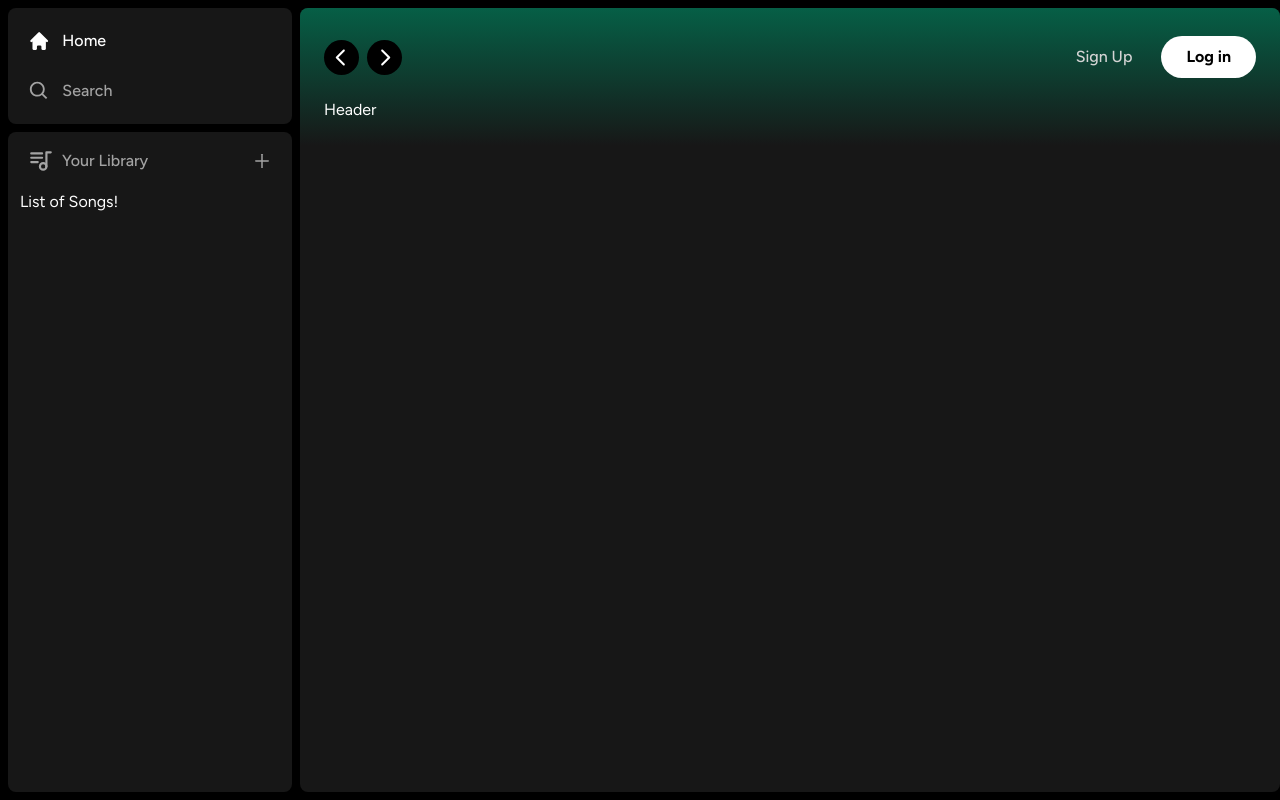
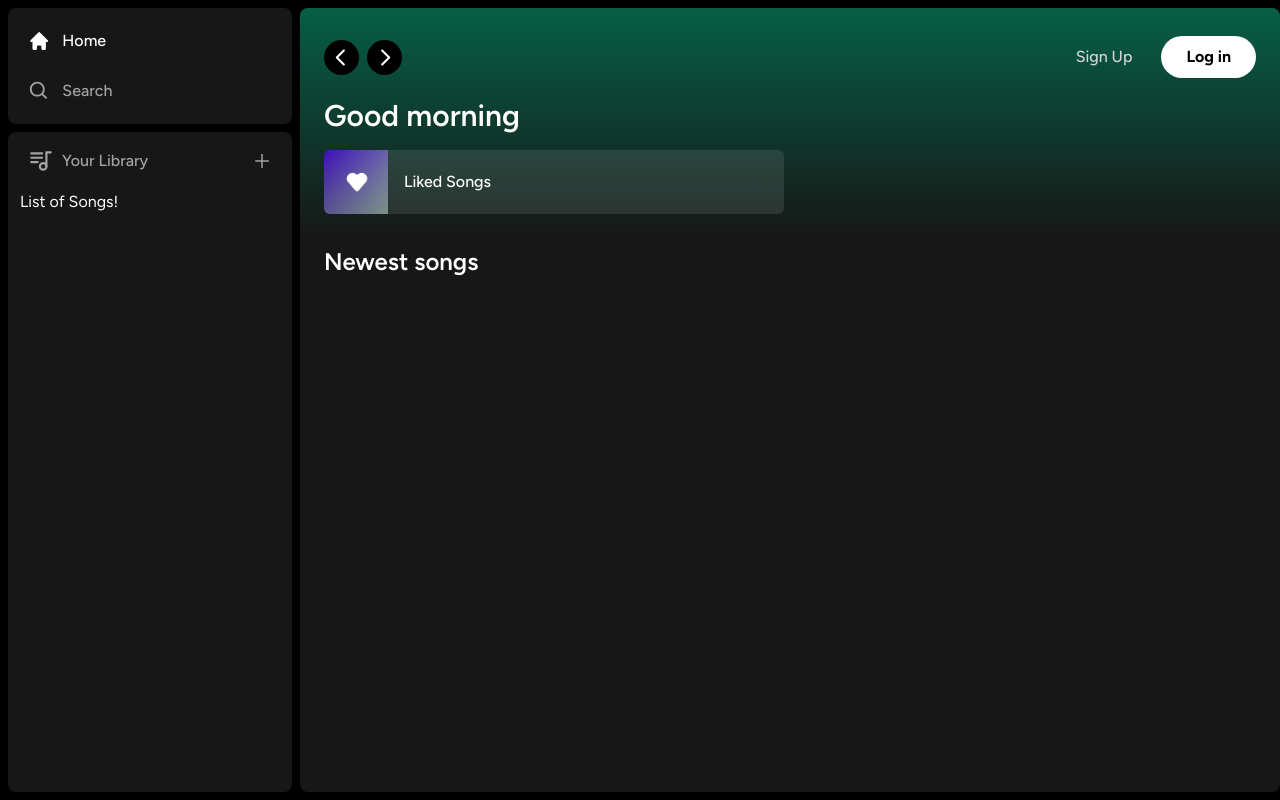
Before and after one commit to MortezaPr/Spotify-Clone, a Next.js app: page / in a window 1280 px wide. Built offline with nearby package versions, Linux system fonts and the light colour scheme.

Commit message:
update page

```diff
--- a/app/(site)/page.tsx
+++ b/app/(site)/page.tsx
@@ -1,9 +1,21 @@
 import Header from "@/components/Header";
+import Greeting from "@/components/Greeting";
+import ListItem from "@/components/ListItem";
 
 export default function Home() {
   return (
     <div className="bg-neutral-900 rounded-lg h-full w-full overflow-hidden overflow-y-auto">
-      <Header>Header</Header>
+      <Header>
+        <Greeting />
+        <div className="grid grid-cols-1 sm:grid-cols-2 xl-grid-cols-3 2xl:grid-cols-4 gap-3 mt-4">
+          <ListItem image="/images/liked.png" name="Liked Songs" href="liked" />
+        </div>
+      </Header>
+      <div className="mt-2 mb-7 px-6">
+        <div className="flex justify-between items-center">
+          <h1 className="text-white text-2xl font-semibold">Newest songs</h1>
+        </div>
+      </div>
     </div>
   );
 }
--- /dev/null
+++ b/components/Greeting.tsx
@@ -0,0 +1,30 @@
+"use client";
+
+import React, { useState, useEffect } from "react";
+
+const Greeting: React.FC = () => {
+  const [greeting, setGreeting] = useState<string>("");
+
+  useEffect(() => {
+    const currentTime = new Date();
+    const currentHour = currentTime.getHours();
+
+    if (currentHour >= 0 && currentHour < 12) {
+      setGreeting("Good morning");
+    } else if (currentHour >= 12 && currentHour < 17) {
+      setGreeting("Good afternoon");
+    } else if (currentHour >= 17 && currentHour < 20) {
+      setGreeting("Good evening");
+    } else {
+      setGreeting("Good night");
+    }
+  }, []);
+
+  return (
+    <div className="mb-2">
+      <h1 className="text-white text-3xl font-semibold">{greeting}</h1>
+    </div>
+  );
+};
+
+export default Greeting;
--- /dev/null
+++ b/components/ListItem.tsx
@@ -0,0 +1,34 @@
+"use client";
+
+import { useRouter } from "next/navigation";
+import Image from "next/image";
+import React from "react";
+import { FaPlay } from "react-icons/fa";
+
+interface ListItemProps {
+  image: string;
+  name: string;
+  href: string;
+}
+
+const ListItem: React.FC<ListItemProps> = ({ image, name, href }) => {
+  const router = useRouter();
+
+  const onClick = () => {
+    // add authentication before push
+    router.push(href);
+  };
+  return (
+    <button className="relative group flex items-center rounded-md overflow-hidden gap-x-4 bg-neutral-100/10 hover:bg-neutral-100/20 transition pr-4">
+      <div className="relative min-h-[64px] min-w-[64px]">
+        <Image className="object-cover" fill src={image} alt="image" />
+      </div>
+      <p className="font-medium truncate py-5">{name}</p>
+      <div className="absolute transition opacity-0 rounded-full flex items-center justify-center bg-green-500 p-4 drop-shadow-md right-5 group-hover:opacity-100 hover:scale-110">
+        <FaPlay className="text-black" />
+      </div>
+    </button>
+  );
+};
+
+export default ListItem;
```
Also changed, not shown: public/images/liked.png (added), public/images/spotify_logo.png (added).
